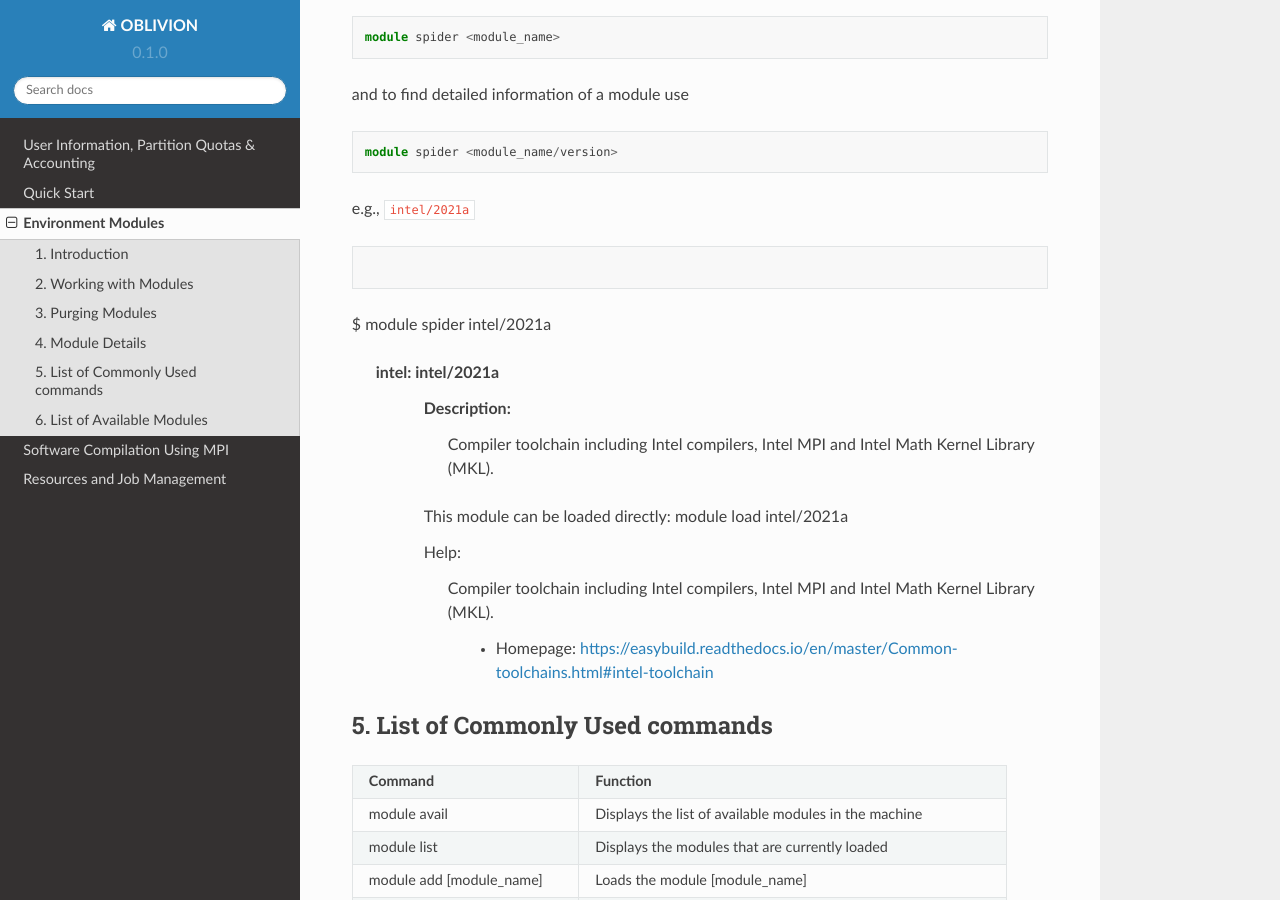
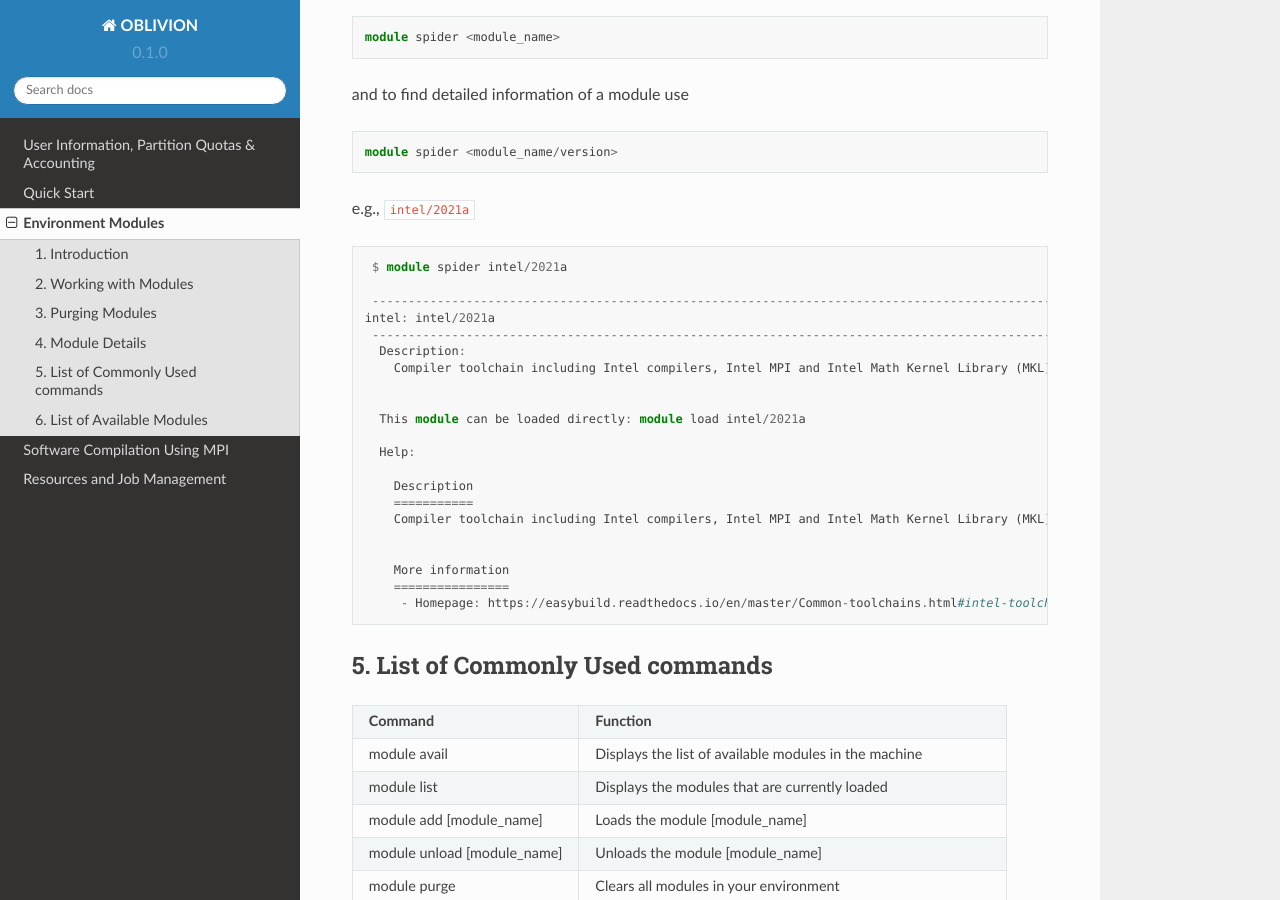
Before and after one commit to mavillez/Oblivion, a Sphinx documentation site: the page built from docs/source/modules.rst, in a window 1280 px wide and 900 px high, scrolled down 3726 px. Built offline with Sphinx 7.4.7 and the Read the Docs theme 2.0.0, drawn with Linux system fonts in a browser that asks for light colours; some of the changed text lies outside the part shown.

Commit message:
Update modules.rst

```diff
--- a/docs/source/modules.rst
+++ b/docs/source/modules.rst
@@ -194,11 +194,11 @@ e.g., ``intel/2021a``
 
 .. code-block:: julia
 
-$  module spider intel/2021a
-
-   ---------------------------------------------------------------------------------------------------------------------------------------------------------------------------------------------------------------
+   $ module spider intel/2021a
+
+   -----------------------------------------------------------------------------------------------------------------------------------------------
   intel: intel/2021a
-   ---------------------------------------------------------------------------------------------------------------------------------------------------------------------------------------------------------------
+   -----------------------------------------------------------------------------------------------------------------------------------------------
     Description:
       Compiler toolchain including Intel compilers, Intel MPI and Intel Math Kernel Library (MKL).
 
```
